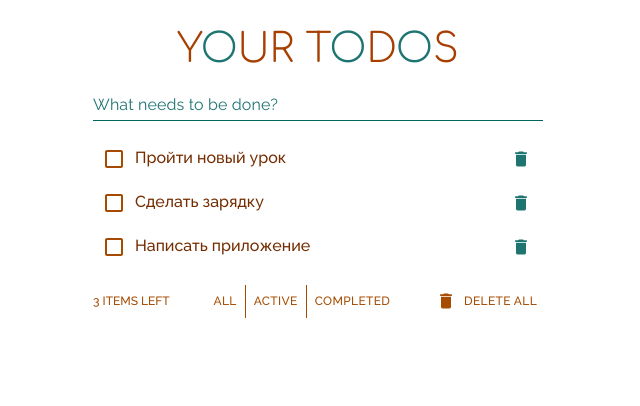
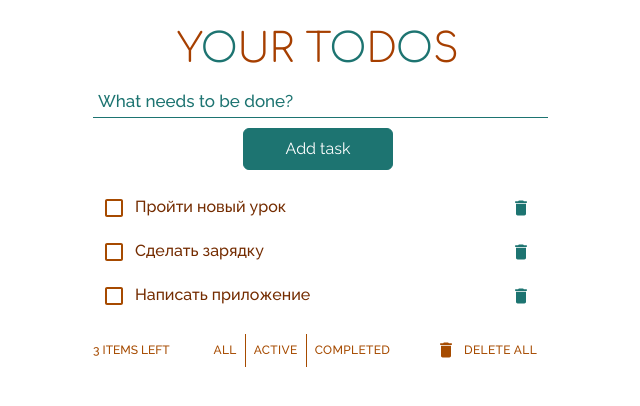
Before and after one commit to WebHeroSchool/tribble-todoapp, a React (Create React App) app: page / in a window 1280 px wide. Shown: the top 406 px of the page, without its empty margins (322-962 px from the left). Built offline with nearby package versions, Linux system fonts and the light colour scheme.

Commit message:
Change input code & style Add task button to input

```diff
--- a/src/components/App/App.js
+++ b/src/components/App/App.js
@@ -22,7 +22,8 @@ class App extends React.Component {
         isDone: false,
         id: 3
       }
-    ]
+    ],
+    count: 3
   }
 
   onClickDone = (id) => {
@@ -45,6 +46,18 @@ class App extends React.Component {
     this.setState({ items: newItemList })
   };
 
+  onClickAdd = value => this.setState(state => ({
+    items: [
+      ...state.items,
+      {
+        value,
+        isDone: false,
+        id: state.count + 1
+      }
+    ],
+    count: state.count + 1
+  }));
+
   render () {
     return (
       <div className={styles.wrap}>
@@ -56,9 +69,9 @@ class App extends React.Component {
           <span className={styles.letter}>O</span>
           S
         </h1>
-        <InputItem />
+        <InputItem onClickAdd={this.onClickAdd} />
         <ItemList items={this.state.items} onClickDone={this.onClickDone} onClickDelete={this.onClickDelete} />
-        <Footer count={3}/>
+        <Footer count={this.state.count}/>
       </div>
     )
   }
--- a/src/components/InputItem/InputItem.js
+++ b/src/components/InputItem/InputItem.js
@@ -1,45 +1,60 @@
 import React from 'react';
+import classnames from 'classnames';
 import TextField from '@material-ui/core/TextField';
+import Button from '@material-ui/core/Button';
 import { makeStyles } from '@material-ui/core/styles';
 import styles from './InputItem.module.css';
 
-const inputStyles = makeStyles({
-  root: {
-    '& .MuiFormLabel-root': {
-      color: 'rgb(29,116,113)',
-      fontFamily: 'Raleway',
-    },
-    '& .MuiInputLabel-root': {
-      color: 'rgb(29,116,113)',
-      fontFamily: 'Raleway',
-    },
-    '& .MuiInput-underline:before': {
-      borderColor: 'rgb(0,101,97)'
-    },
-    '& .MuiInput-underline:hover:not(.Mui-disabled):before': {
-      borderColor: 'rgb(0,101,97)'
-    },
-    '& .MuiInput-underline:after': {
-      borderColor: 'rgb(0,101,97)',
-    },
-    '& .MuiInput-underline:after': {
-      borderColor: 'rgb(0,101,97)',
+class InputItem extends React.Component {
+  state = {
+    inputValue: '',
+    error: false,
+    errorInfo: null
+  }
+
+  onButtonClick = () => {
+    this.setState({
+      inputValue: '',
+      error: false,
+      errorInfo: ''
+    });
+
+    if (this.state.inputValue) {
+      this.props.onClickAdd(this.state.inputValue);
+    } else {
+      this.setState({
+        error: true,
+        errorInfo: 'Please, write your task.'
+      });
     }
   }
-})
 
-export default function InputItem () {
-  const classes = inputStyles();
+  render () {
+    const { onClickAdd } = this.props;
 
-  return (
-    <div>
-      <TextField
-        className={classes.root}
-        label="What needs to be done?"
-        id="standard-size-small"
-        size="small"
-        fullWidth
-      />
-    </div>
-  )
-};
+    return (
+      <div>
+        <div className={styles.wrap}>
+          <input
+            type="text" required
+            value={this.state.inputValue}
+            error={this.state.error}
+            errorInfo={this.state.errorInfo}
+            onChange={event => this.setState({ inputValue: event.target.value.toUpperCase() })}
+            className={this.state.error ? styles.input__error : styles.input}
+          />
+          <span className={styles.bar}></span>
+          <label className={this.state.error ? styles.label__error : styles.label}>What needs to be done?</label>
+        </div>
+        <button
+          className={styles.button}
+          onClick={this.onButtonClick}
+        >
+          <span className={styles.button__text}>Add task</span>
+        </button>
+      </div>
+    )
+  }
+}
+
+export default InputItem;
--- a/src/components/InputItem/InputItem.module.css
+++ b/src/components/InputItem/InputItem.module.css
@@ -1,3 +1,141 @@
+.wrap {
+  margin-top: 10px;
+  position: relative;
+}
+
+.input,
+.input__error {
+  background: transparent;
+  padding: 10px 0 8px 5px;
+  display: block;
+  width: 100%;
+  border: none;
+  font-size: 16px;
+  line-height: 18px;
+}
+
 .input {
-  color: #00675c;
+  border-bottom: 1px solid #1d7471;
+  color: #005c59;
 }
+
+.input__error {
+  border-bottom: 1px solid #cf1212;
+  color: #1d7471;
+}
+
+.input__error:focus,
+.input:focus {
+  outline: none;
+}
+
+.label,
+.label__error {
+  font-size: 17px;
+  position: absolute;
+  pointer-events: none;
+  left: 5px;
+  top: 10px;
+  transition: 0.2s ease all;
+}
+
+.label {
+  color: #1d7471;
+}
+
+.label__error {
+  color: #cf1212;
+}
+
+.input__error:focus ~ .label__error,
+.input__error:valid ~ .label__error,
+.input:focus ~ .label,
+.input:valid ~ .label {
+  top: -10px;
+  font-size: 14px;
+  color: #1d7471;
+}
+
+.input__error:focus ~ .label__error,
+.input__error:valid ~ .label__error {
+  border: none;
+  border-bottom: #cf1212;
+  color: #cf1212;
+}
+
+.bar {
+  position: relative;
+  display: block;
+  width: 50%;
+}
+
+.bar::before,
+.bar::after {
+  content: '';
+  height: 1.5px;
+  width: 0;
+  right: 0;
+  bottom: 1px;
+  position: absolute;
+  background: #1d7471;
+  transition: 0.2s ease all;
+}
+
+.bar::before {
+  left: 100%;
+}
+
+.bar::after {
+  right: 0%;
+}
+
+.input__error:focus ~ .bar::before,
+.input__error:focus ~ .bar::after,
+.input:focus ~ .bar::before,
+.input:focus ~ .bar::after {
+  width: 100%;
+}
+
+.input__error:focus ~ .bar::before,
+.input__error:focus ~ .bar::after {
+  background: #cf1212;
+}
+
+
+.button {
+  display: block;
+  min-width: 150px;
+  height: 42px;
+  margin: 10px auto;
+  padding: auto;
+  background-color: #1d7471;
+  border-radius: 6px;
+  border: 1px solid #1d7471;
+  transition: .5s ease-in-out;
+}
+
+.button:hover {
+  border-color: #2da09c;
+  background-color: #2da09c;
+  cursor: pointer;
+  transition: .5s ease-in-out;
+}
+
+.button:active {
+  border: none;
+  background-color: #1d7471;
+  transition: .1s ease-in-out;
+}
+
+.button:focus {
+  border: none;
+  outline: none;
+  transition: .5s ease-in-out;
+  border: 1px solid #1d7471;
+}
+
+.button__text {
+  color: #fff;
+  font-family: 'Raleway', sans-serif;
+  font-size: 16px;
+}
```
